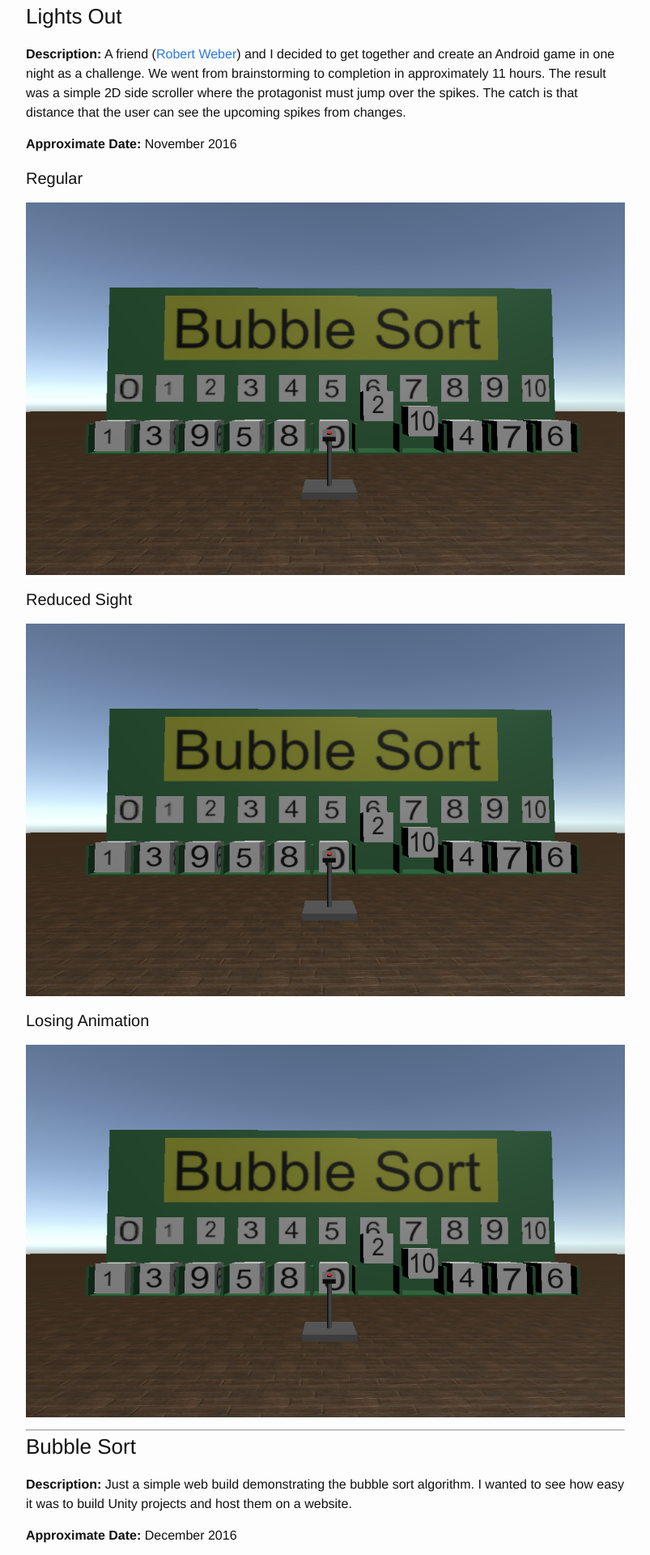
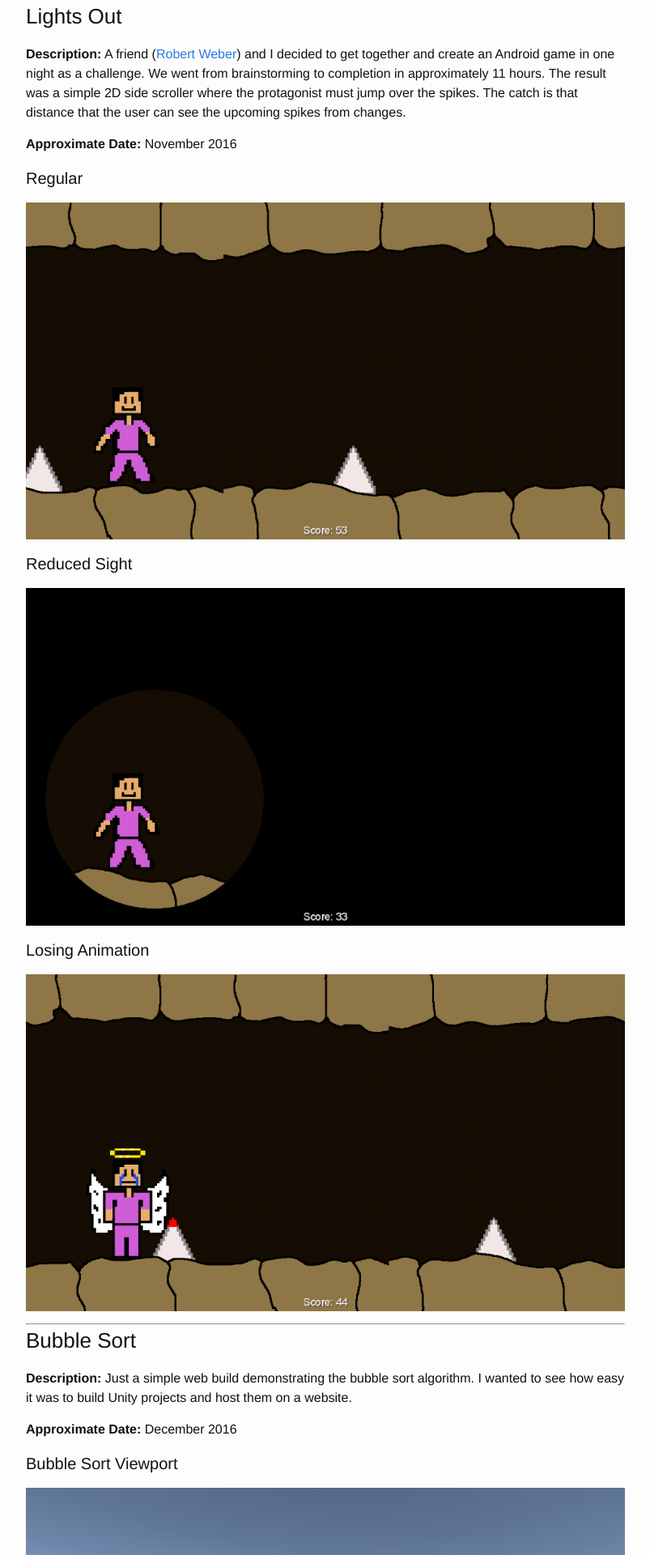
Before and after one commit to JonScott20/JonScott20.github.io, a Jekyll site: the page built from personal_projects.md, in a window 1280 px wide. Shown: the part 387-2307 px from the top of the page at 81% size, without its empty margins (238-1041 px from the left). Built offline with Jekyll 4.4.1, drawn with Linux system fonts in a browser that asks for light colours.

Commit message:
Update personal_projects.md

```diff
--- a/personal_projects.md
+++ b/personal_projects.md
@@ -12,15 +12,15 @@ permalink: /personal_projects/
 
 #### Regular
 
-![BubbleSort](https://jonscott20.github.io/Files/Images/BubbleSort.png)
+![Lights Out Regular](https://jonscott20.github.io/Files/Images/LightsOut.png)
 
 #### Reduced Sight
 
-![BubbleSort](https://jonscott20.github.io/Files/Images/BubbleSort.png)
+![Darkened Viewing](https://jonscott20.github.io/Files/Images/LightsOutDark.png)
 
 #### Losing Animation
 
-![BubbleSort](https://jonscott20.github.io/Files/Images/BubbleSort.png)
+![Angel Animation](https://jonscott20.github.io/Files/Images/LightsOutDead.png)
 
 ----------
 
```
